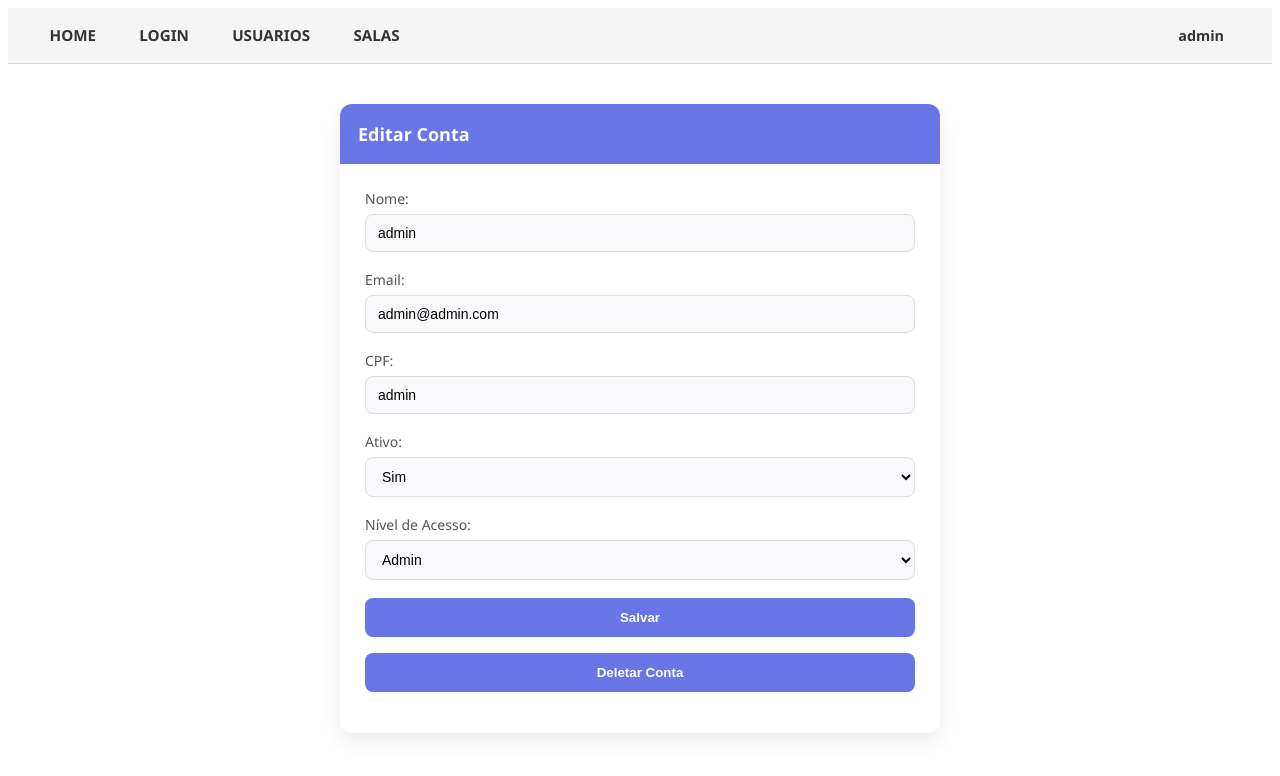
After one commit to Erickstaub/Trabalho_Python, a Django app: template core/templates/core/editar_usuario.html in a window 1280 px wide. The commit adds this page. Shown: the top 776 px of the page. Run offline with Django 5.2, Linux system fonts and the light colour scheme; the template is opened without the code that fills it: values that come from a table or form of the project are taken from there, others are empty; data comes from the database, SQL or seed files in the repository; both versions use the stored data as it was after the commit.

Commit message:
fiz na baia2

```diff
--- /dev/null
+++ b/core/static/core/usuarios.css
@@ -0,0 +1,313 @@
+.table-container {
+    width: 100%;
+    max-width: 900px;
+    margin: 40px auto;
+    border-radius: 12px;
+    box-shadow: 0 8px 20px rgba(0, 0, 0, 0.08);
+    overflow: hidden;
+    background: #ffffff;
+}
+
+/* Scroll interno */
+.table-wrapper {
+    max-height: 400px;
+    overflow-y: auto;
+}
+
+table {
+    width: 100%;
+    border-collapse: collapse;
+    font-family: 'Segoe UI', sans-serif;
+    font-size: 14px;
+}
+
+/* Cabeçalho */
+thead {
+    background: linear-gradient(to right, #6a75e6, #6a75e6);
+    color: white;
+}
+
+thead th {
+    padding: 14px 16px;
+    text-align: left;
+    font-weight: 600;
+}
+
+/* Corpo */
+tbody td {
+    padding: 14px 16px;
+    color: #555;
+}
+tbody td a.edit-button {
+    color: #6a75e6;
+    text-decoration: none;
+    font-weight: 600;
+    transition: color 0.2s ease;
+}
+tbody td a.edit-button:hover {
+    color: #5562d6;
+}
+
+/* Zebra effect */
+tbody tr:nth-child(even) {
+    background-color: #f3f4f8;
+}
+
+tbody tr:nth-child(odd) {
+    background-color: #ffffff;
+}
+
+/* Hover suave */
+tbody tr:hover {
+    background-color: #e9ecff;
+    transition: 0.2s ease;
+}
+nav {
+
+  background-color: #f5f5f5; /* cinza claro */
+  padding: 0.7rem 2rem;
+  font-family: 'Segoe UI', Tahoma, Geneva, Verdana, sans-serif;
+  display: flex;
+  align-items: center;
+  justify-content: space-between;
+  gap: 1rem;
+  box-shadow: inset 0 -1px 0 #dcdcdc; /* linha inferior suave */
+}
+
+nav ul {
+  list-style: none;
+  display: flex;
+  gap: 1.5rem;
+  margin: 0;
+  padding: 0;
+  align-items: center;
+}
+
+nav ul li a {
+  text-decoration: none;
+  font-weight: 600;
+  font-size: 0.95rem;
+  color: #333;
+  padding: 0.4rem 0.6rem;
+  border-radius: 4px;
+  transition: background-color 0.3s ease;
+}
+
+nav ul li a:hover {
+  background-color: #e0e0e0;
+}
+
+nav .auth-buttons {
+  display: flex;
+  gap: 1rem;
+}
+
+nav .auth-buttons a {
+  padding: 0.45rem 1rem;
+  border-radius: 3px;
+  font-weight: 700;
+  font-size: 0.9rem;
+  cursor: pointer;
+  transition: background-color 0.3s ease;
+  text-decoration: none;
+}
+
+nav .auth-buttons .usu {
+  color: #333;
+  background: transparent;
+}
+
+nav .auth-buttons .usu:hover {
+  background-color: #e0e0e0;
+}
+
+
+.dropdown {
+  display: none;
+  position: absolute;
+  background-color: #f9f9f9;
+  min-width: 160px;
+  box-shadow: 0px 8px 16px 0px rgba(0,0,0,0.2);
+  z-index: 1;
+  top: 50px;
+    right: 20px;
+    border: 1px solid #ddd;
+    border-radius: 4px;
+
+}
+.dropdown a {
+  color: #333;
+  padding: 12px 16px;
+  text-decoration: none;
+  display: block;
+}
+.dropdown a:hover {
+  background-color: #f1f1f1;
+}
+
+.form-container {
+    width: 100%;
+    max-width: 600px;
+    margin: 40px auto;
+    background: #ffffff;
+    border-radius: 12px;
+    box-shadow: 0 8px 20px rgba(0, 0, 0, 0.08);
+    overflow: hidden;
+    font-family: 'Segoe UI', sans-serif;
+}
+
+/* Header igual da tabela */
+.form-header {
+    background: linear-gradient(to right, #6a75e6, #6a75e6);
+    color: white;
+    padding: 18px;
+    font-size: 18px;
+    font-weight: 600;
+}
+
+/* Corpo */
+.form-body {
+    padding: 25px;
+}
+
+/* Labels */
+.form-body label {
+    display: block;
+    margin-bottom: 6px;
+    font-size: 14px;
+    color: #555;
+}
+
+/* Inputs e Select */
+.form-body input,
+.form-body select {
+    width: 100%;
+    padding: 10px 12px;
+    margin-bottom: 18px;
+    border: 1px solid #ddd;
+    border-radius: 8px;
+    font-size: 14px;
+    transition: 0.2s ease;
+    background: #f9f9fc;
+}
+
+.form-body input:focus,
+.form-body select:focus {
+    border-color: #6a75e6;
+    outline: none;
+    background: #ffffff;
+}
+
+/* Botão */
+.form-body button {
+    width: 100%;
+    padding: 12px;
+    border: none;
+    border-radius: 8px;
+    background: #6a75e6;
+    color: white;
+    font-weight: 600;
+    cursor: pointer;
+    transition: 0.2s ease;
+}
+
+.form-body button:hover {
+    background: #5562d6;
+}
+
+
+
+
+.modal {
+    display: none;
+    position: fixed;
+    inset: 0;
+    background: rgba(0,0,0,0.5);
+    justify-content: center;
+    align-items: center;
+}
+
+.modal.active {
+    display: flex;
+}
+.modal-content {
+    background: white;
+    padding: 25px;
+    border-radius: 12px;
+    width: 350px;
+    text-align: center;
+    box-shadow: 0 8px 20px rgba(0, 0, 0, 0.2);
+
+}
+
+.modal-content .confirm-delete-button {
+    background: #e53935;
+    color: white;
+    border: none;
+    padding: 10px 15px;
+    border-radius: 8px;
+    cursor: pointer;
+    margin-right: 10px;
+    margin-bottom: 16px;
+}
+
+.modal-content .cancel-delete-button {
+    background: #ccc;
+    border: none;
+    padding: 10px 15px;
+    border-radius: 8px;
+    cursor: pointer;
+}
+.modal-content .confirm-delete-button:hover {
+    background: #d32f2f;
+}
+
+
+@keyframes flutuarBalancar {
+       0% {
+        transform: translateY(100px) ;
+    }
+       10% {
+        transform: translateY(90px) ;
+    }   20% {
+        transform: translateY(80px) ;
+    }   30% {
+        transform: translateY(70px) ;
+    }   40% {
+        transform: translateY(60px) ;
+    }   50% {
+        transform: translateY(50px) ;
+    }
+   60% {
+        transform: translateY(40px) ;
+    }
+    70% {
+        transform: translateY(30px) ;
+    }
+    80% {
+        transform: translateY(20px) ;
+    }
+    90% {
+        transform: translateY(10px) ;
+    }
+    100% {
+        transform: translateY(0px) ;
+    }
+}
+.addusuario{
+     animation: flutuarBalancar 0.5s ease-in-out ;
+    position: fixed;
+    bottom: 40px;
+    right: 40px;
+    height: 50px;
+    width: 50px;
+    color: #ddd;
+    background: linear-gradient(to right, #6a75e6, #6a75e6);
+    border: none;
+    border-radius: 16px;
+    font-size: 40px;
+
+}
+.addusuario:hover{
+     background: #5562d6;
+}
--- /dev/null
+++ b/core/templates/core/editar_usuario.html
@@ -0,0 +1,98 @@
+{% load static %}
+
+<head>
+    <meta charset="UTF-8">
+    <meta name="viewport" content="width=device-width, initial-scale=1.0">
+    <title>Menu</title>
+  <link rel="stylesheet" href="{% static 'core/usuarios.css' %}">
+</head>
+{% if conta.nivel == '3' %}
+<script>
+    function abredropdown() {
+        var dropdown = document.getElementById("dropdown");
+        dropdown.style.display = dropdown.style.display === "block" ? "none" : "block";
+    }
+  function abremodaldelete() {
+    document.getElementById("modal-delete").classList.add("active");
+}
+
+function fecharmodaldelete() {
+    document.getElementById("modal-delete").classList.remove("active");
+}
+</script>
+<body>
+     <nav>
+  <ul>
+    <li><a href="/">HOME</a></li>
+    <li><a href="/login">LOGIN</a></li>
+
+        <li><a href="/usuarios">USUARIOS</a></li>
+        <li><a href="/salas">SALAS</a></li>
+
+
+  </ul>
+  <div class="auth-buttons">
+    <a class="usu" onclick="abredropdown()">{{ conta.nome }}</a>
+    <div id="dropdown" class="dropdown">
+      <a href="/logout" >Sair</a>
+      </div>
+  </nav>
+  </div>
+
+   <div class="form-container">
+    <div class="form-header">
+        Editar Conta
+    </div>
+
+    <div class="form-body">
+        <form method="post">
+            {% csrf_token %}
+            <label for="nome">Nome:</label>
+            <input type="text" id="nome" name="nome" value="{{ usuario.nome }}" required minlength="3"><br>
+
+            <label for="email">Email:</label>
+            <input type="email" id="email" name="email" value="{{ usuario.email }}" required min="7"><br>
+
+            <label for="cpf">CPF:</label>
+            <input type="text" id="cpf" name="cpf" value="{{ usuario.cpf }}" required minlength="11" maxlength="11"><br>
+
+            <label for="ativo">Ativo:</label>
+            <select id="ativo" name="ativo">
+                <option value="True" {% if usuario.ativo %}selected{% endif %}>Sim</option>
+                <option value="False" {% if not usuario.ativo %}selected{% endif %}>Não</option>
+            </select><br>
+
+            <label for="nivel">Nível de Acesso:</label>
+            <select id="nivel" name="nivel">
+                <option value="1" {% if usuario.nivel == '1' %}selected{% endif %}>Cliente</option>
+                <option value="2" {% if usuario.nivel == '2' %}selected{% endif %}>Funcionario</option>
+                <option value="3" {% if usuario.nivel == '3' %}selected{% endif %}>Admin</option>
+            </select><br>
+
+            <button type="submit">Salvar</button>
+        </form>
+        <form method="post">
+            {% csrf_token %}
+            <input type="hidden" name="deletar" value="true">
+            <button  type="button" onclick="abremodaldelete()">Deletar Conta</button>
+            <div id="modal-delete" class="modal">
+                <div class="modal-content" >
+                    <p>Tem certeza que deseja deletar esta conta?</p>
+                    <button type="submit" name="deletar" value="true" class="confirm-delete-button"> Deletar</button>
+                        <button type="button" class="cancel-delete-button" onclick="fecharmodaldelete()">Cancelar</button>
+                    </div>
+
+            </div>
+        </form>
+
+        </div>
+    </div>
+
+
+</body>
+{% else %}
+<body>
+    <h1>Acesso Negado</h1>
+    <p>Você não tem permissão para acessar esta página.</p>
+</body>
+{% endif %}
--- a/setup/urls.py
+++ b/setup/urls.py
@@ -16,15 +16,17 @@ Including another URLconf
 """
 from django.contrib import admin
 from django.urls import path
-from core.views import home, login, novoU, menu, salasreservadas, usuarios, salas
+from core.views import editar_usuario, home, login, logout, novoU, menu, salasreservadas, usuarios, salas
 
 urlpatterns = [
     path('admin/', admin.site.urls),
     path('' , home),
     path('login', login),
-    path('novo-usuario', novoU,name='novo-usuario'),
     path('menu', menu,name='menu'),
     path('salareservadas',salasreservadas, name='salas-reservadas'),
     path('usuarios', usuarios, name='usuarios'),
-    path('salas', salas, name='salas')
+    path('salas', salas, name='salas'),
+    path('logout', logout, name='logout'),
+    path('usuarios/<int:usuario_id>/editar', editar_usuario, name='editar-usuario'),
+    path('usuarios/novo', novoU, name='novo-usuario'),
 ]
```
Also changed, not shown: core/templates/core/cadU.html (+78 -4 lines), core/templates/core/menu.html (+5 -3 lines), core/templates/core/usuarios.html (+54 -12 lines), core/views.py (+58 -5 lines), db.sqlite3.
